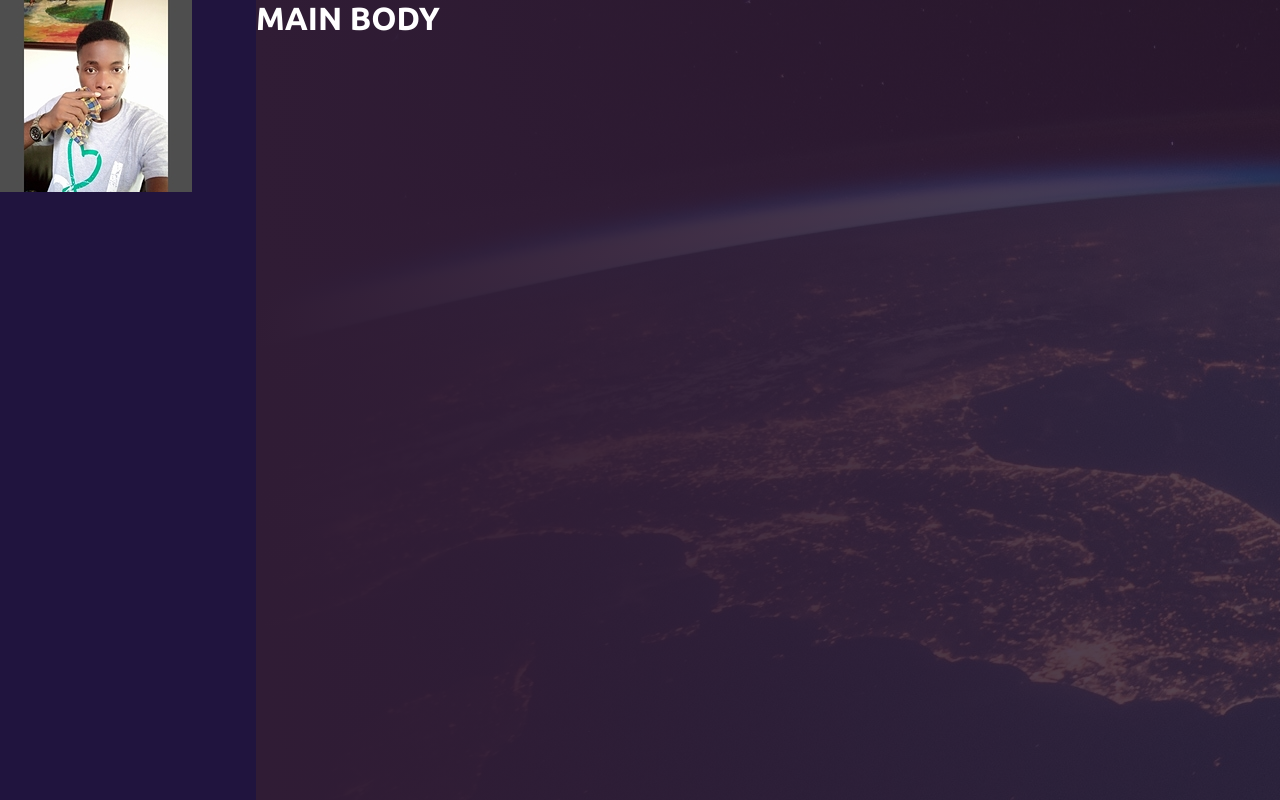
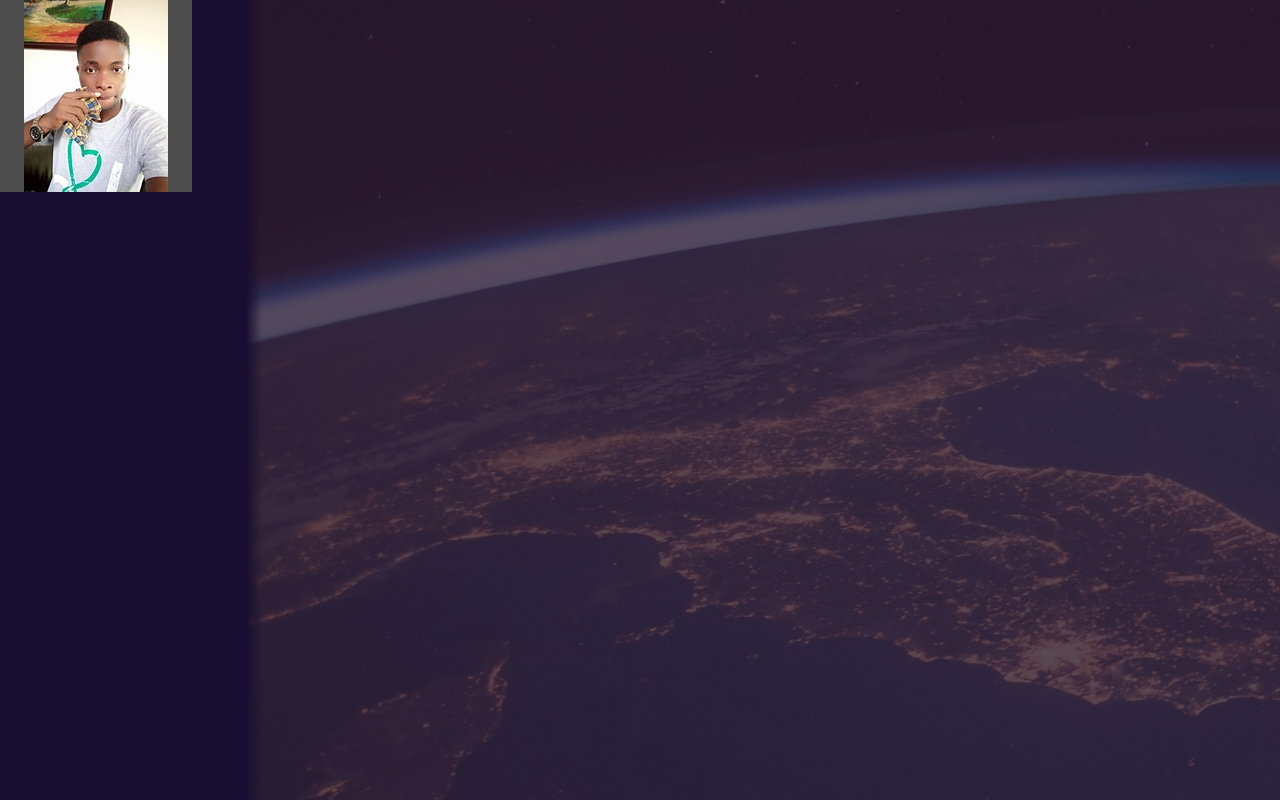
Before and after one commit to ejezie/Portfolio, a React (Create React App) app in the folder my-portfolio/: page / in a window 1280 px wide. Built offline with nearby package versions, Linux system fonts and the light colour scheme.

Commit message:
layout styled

```diff
--- a/my-portfolio/src/App.js
+++ b/my-portfolio/src/App.js
@@ -10,7 +10,7 @@ function App() {
           <Sidebar />
         </div>
         <div className="main__body">
-          <h1>MAIN BODY</h1>
+        <div className="fade"></div>
         </div>
         <main>
           <Switch>{/* <Route exact path="/" component={Sidebar}/> */}</Switch>
--- a/my-portfolio/src/App.scss
+++ b/my-portfolio/src/App.scss
@@ -1,5 +1,6 @@
 @import url("https://fonts.googleapis.com/css2?family=Ubuntu:ital,wght@0,300;0,400;0,500;0,700;1,300;1,400;1,500;1,700&display=swap");
 @import "./styles/layout";
+@import "./styles/sidebar";
 
 
 * {
--- a/my-portfolio/src/components/Sidebar.jsx
+++ b/my-portfolio/src/components/Sidebar.jsx
@@ -4,7 +4,7 @@ import { Link } from "react-router-dom";
 
 function Sidebar() {
   return (
-    <div>
+    <div className="sidebar">
       <div className="profile">
         <img src={mypic} alt="chinedu" />
       </div>
--- a/my-portfolio/src/styles/_layout.scss
+++ b/my-portfolio/src/styles/_layout.scss
@@ -2,18 +2,31 @@
   display: flex;
   color: rgb(255, 255, 255);
   .sidebar {
-    flex: 0.2;
     height: 100vh;
-    background-color: rgb(32, 20, 62);
+    width: 18%;
+    background-color: rgb(24, 14, 49);
   }
   .main__body {
-    flex: 0.8;
     height: 100vh;
+    width: 82%;
     background-image: linear-gradient(
-      To right,
-      rgb(48, 28, 53),
-      rgb(48, 28, 53, 0.8)
-    ),
-    url("./images/earth.jpg");
+        To left,
+        rgb(48, 28, 53, 0.8),
+        rgb(48, 28, 53, 0.8)
+      ),
+      url("../images/earth.jpg");
+
+      .fade {
+        height: 100vh;
+        width: 3%;
+        background: linear-gradient(
+          to left,
+          transparent,
+          rgb(24, 14, 49),
+          rgb(24, 14, 49)
+        );
+        // background-color: red;
+      }
+
   }
 }
```
Also changed, not shown: my-portfolio/src/styles/sidebar.scss (added).
